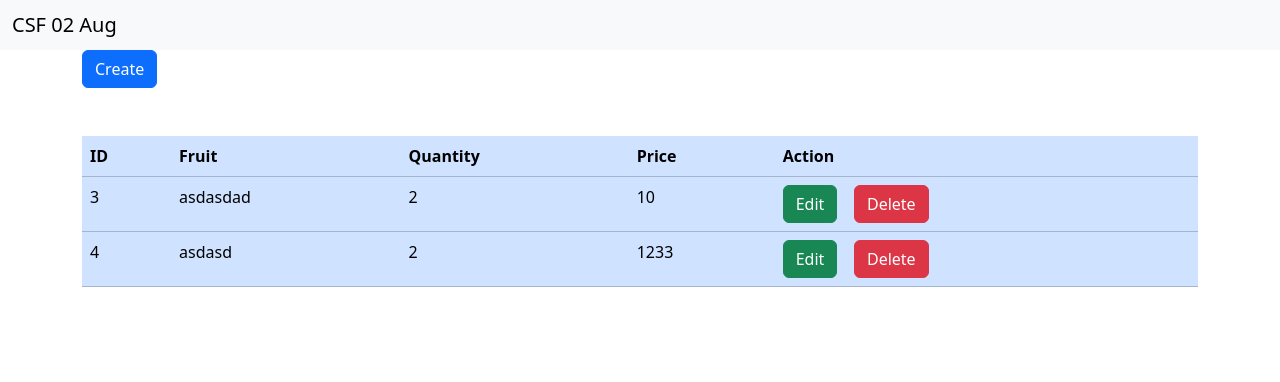
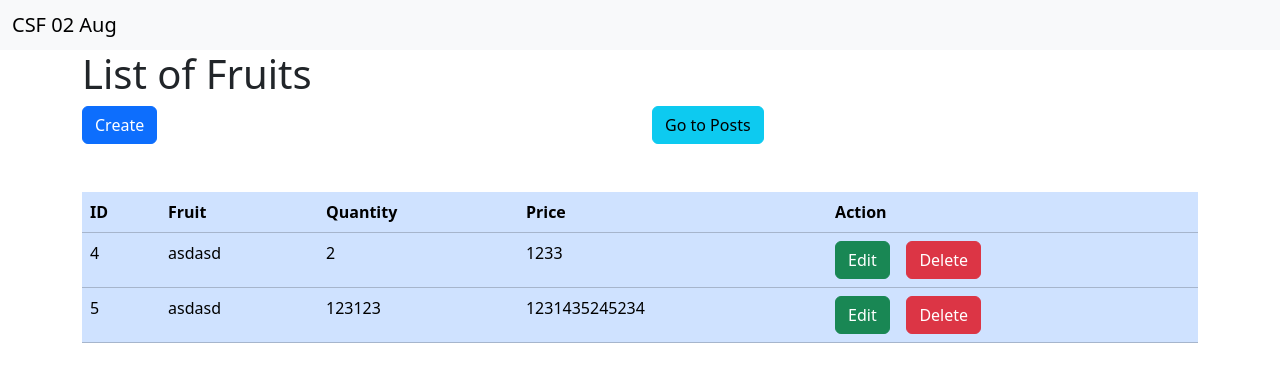
Before and after one commit to russell258/csf_day32, an Angular app: page /fruits/home in a window 1280 px wide. Shown: the top 382 px of the page. Built offline with nearby package versions, Linux system fonts and the light colour scheme; data requests are answered from the project's data file.

Commit message:
post and fruits link

```diff
--- a/db.json
+++ b/db.json
@@ -1,28 +1,28 @@
 {
   "fruits": [
-    {
-      "id": 3,
-      "name": "asdasdad",
-      "quantity": 2,
-      "price": 10
-    },
     {
       "id": 4,
       "name": "asdasd",
       "quantity": 2,
       "price": 1233
+    },
+    {
+      "id": 5,
+      "name": "asdasd",
+      "quantity": 123123,
+      "price": 1231435245234
     }
   ],
   "posts": [
     {
-      "title": "meow",
-      "body": "meow meow",
-      "id": 1
-    },
-    {
       "title": "hellooo",
       "body": "world",
       "id": 2
+    },
+    {
+      "title": "asd",
+      "body": "asd",
+      "id": 3
     }
   ]
 }
--- a/src/app/fruits/home/home.component.html
+++ b/src/app/fruits/home/home.component.html
@@ -1,7 +1,11 @@
 <div class="container">
+  <h1> List of Fruits</h1>
   <div class="row">
     <div class="col">
       <a routerLink="/fruits/create" class="btn btn-primary">Create</a>
+    </div>
+    <div class="col">
+      <a routerLink ="/posts/home" class = "btn btn-info">Go to Posts</a>
     </div>
   </div>
 </div>
--- a/src/app/post/post-list/post-list.component.html
+++ b/src/app/post/post-list/post-list.component.html
@@ -1,7 +1,12 @@
 <div class="container">
   <h1>List of Posts</h1>
   <br>
-  <button [routerLink]="['/posts/create']" class="btn btn-success">Create</button>
+  <div>
+    <button [routerLink]="['/posts/create']" class="btn btn-success">Create</button>
+  </div>
+  <div>
+    <button [routerLink]="['/fruits/home']" class="btn btn-info">Go to Fruits</button>
+  </div>
   <br><br>
 <table class="table table-bordered">
   <thead>
```
Also changed, not shown: 2 other files (tests, documents, lock files or other folders).
